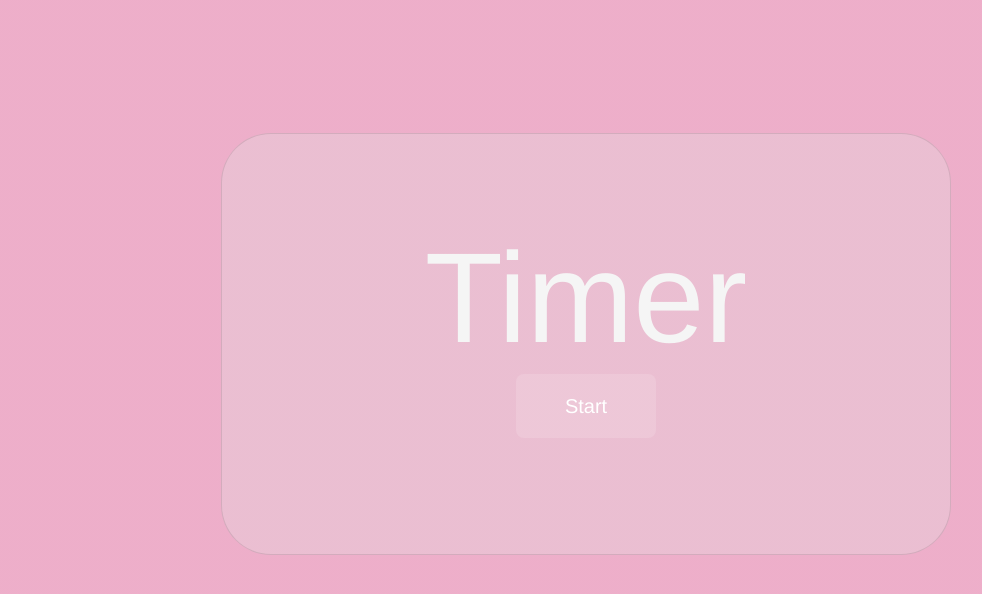
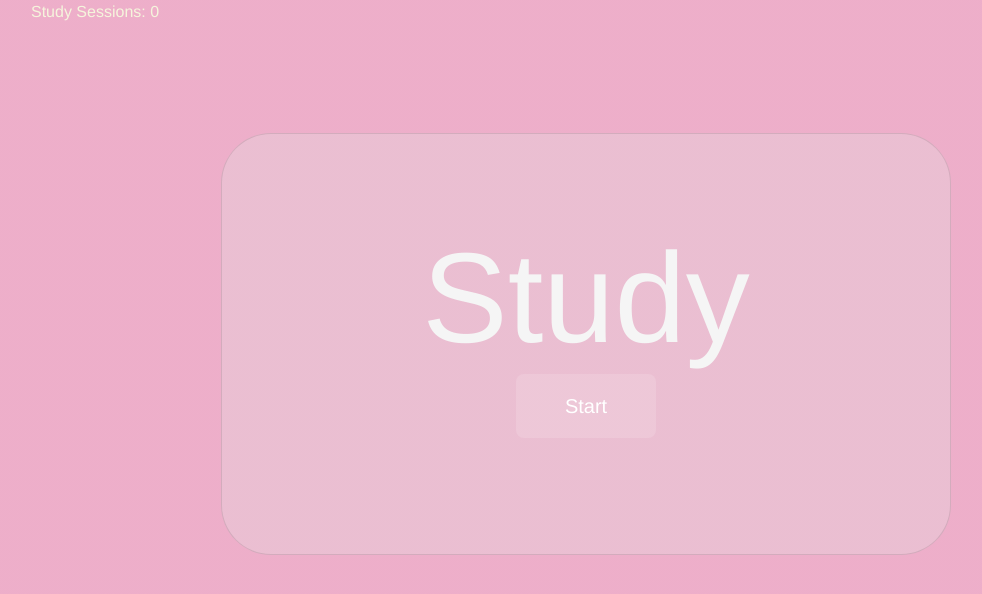
Before and after one commit to stepwiktoria/Pogoda, a Flask app: page /timer in a window 1280 px wide. Shown: the part 56-650 px from the top of the page, without its empty margins (54-1036 px from the left). Run offline with Flask 3, Linux system fonts and the light colour scheme; some libraries are stand-ins or nearby versions.

Commit message:
Basic timer version with sessions

```diff
--- a/website/templates/timer.html
+++ b/website/templates/timer.html
@@ -3,14 +3,20 @@
 {% block content %}
 <body>
   <div id="timer-container">
-    <h2 id="timerp">Timer</h2>
+    <h2 id="timerp">Study</h2>
     <button type="submit" class="btn btn-primary" onclick="startTimer()">Start</button>
+  </div>
+
+  <div id="session-counter">
+    <p>Study Sessions: <span id="session-count">0</span></p>
   </div>
 
   <script src="https://code.jquery.com/jquery-3.6.0.min.js"></script>
   <script src="{{ url_for('static', filename='js/timer.js') }}"></script>
   <script>
     var timeLeft = 1500; // 25 minutes in seconds
+    var isBreak = false;
+    var sessionCount = 0;
 
     function startTimer() {
       var timerInterval = setInterval(function() {
@@ -21,17 +27,32 @@
         minutes = String(minutes).padStart(2, '0');
         seconds = String(seconds).padStart(2, '0');
 
-        // Display the timer
-        $('#timerp').text(minutes + ':' + seconds);
+        if (!isBreak) {
+          // Display the timer for study
+          $('#timerp').text("Study");
+        } else {
+          // Display the timer for break
+          $('#timerp').text("Break");
+        }
 
         if (timeLeft === 0) {
           clearInterval(timerInterval);
-          alert('Time\'s up!');
+          if (!isBreak) {
+            isBreak = true;
+            timeLeft = 300; // 5 minutes in seconds
+            setTimeout(startTimer, 1000);
+          } else {
+            isBreak = false;
+            $('#timerp').text("Study");
+            sessionCount++;
+            $('#session-count').text(sessionCount);
+          }
         } else {
+          $('#timerp').text(minutes + ':' + seconds);
           timeLeft--;
         }
       }, 1000);
     }
   </script>
-  </body>
+</body>
 {% endblock %}
```
